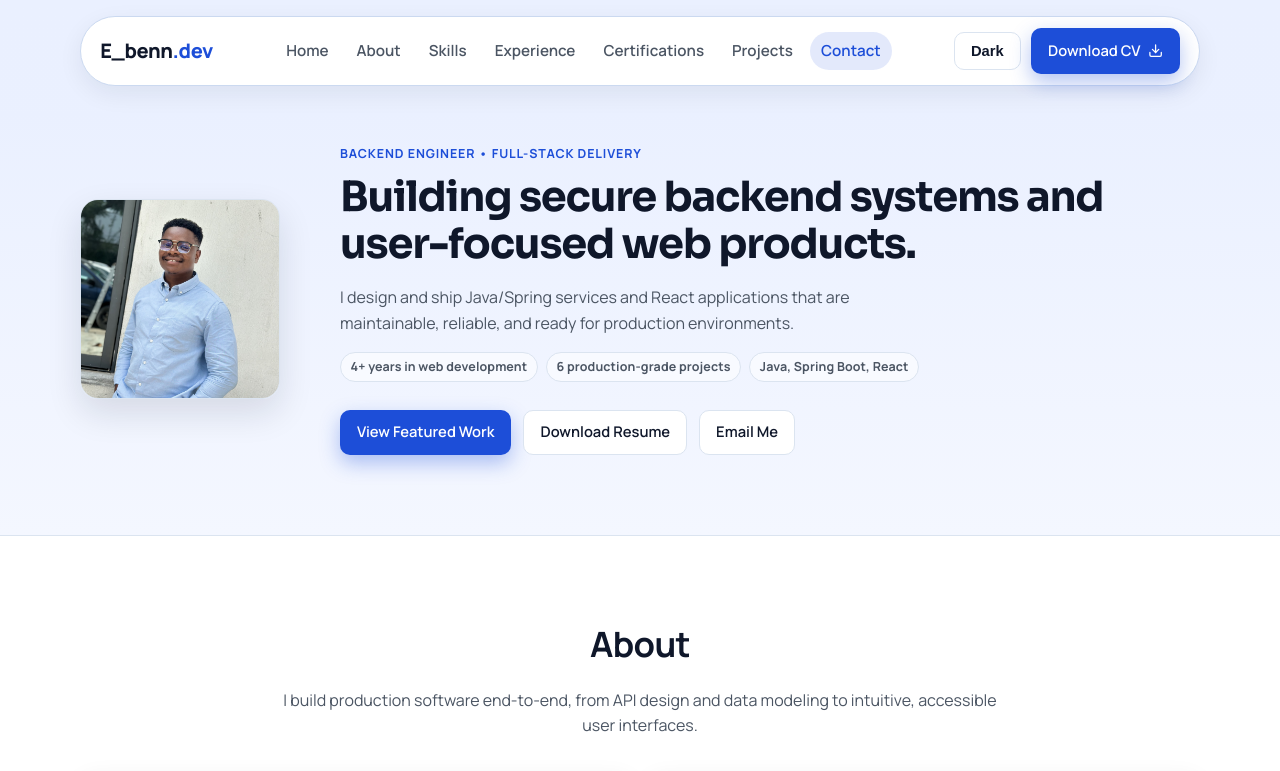
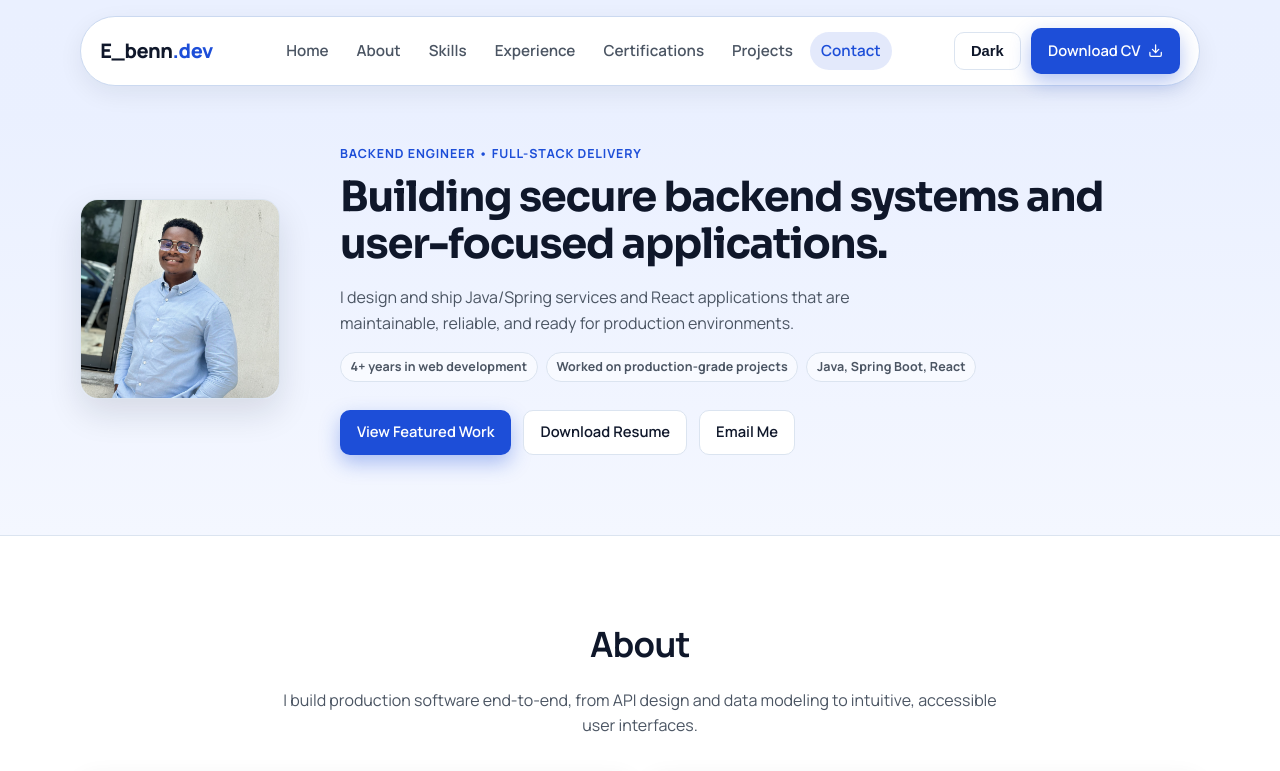
Before and after one commit to Ebetosin/New-portfolio-Website, a React (Vite) app: page / in a window 1280 px wide. Shown: the top 771 px of the page. Built offline with nearby package versions, Linux system fonts and the light colour scheme.

Commit message:
Refine hero highlight wording

```diff
--- a/src/components/Home.jsx
+++ b/src/components/Home.jsx
@@ -9,7 +9,7 @@ const Home = () => {
         <div>
           <p className="eyebrow">Backend Engineer • Full-Stack Delivery</p>
           <h1 className="home-greeting">
-            Building secure backend systems and user-focused web products.
+            Building secure backend systems and user-focused applications.
           </h1>
 
           <p className="lead">
@@ -19,7 +19,7 @@ const Home = () => {
 
           <div className="highlights" aria-label="Key profile highlights">
             <span>4+ years in web development</span>
-            <span>6 production-grade projects</span>
+            <span>Worked on production-grade projects</span>
             <span>Java, Spring Boot, React</span>
           </div>
 
```
